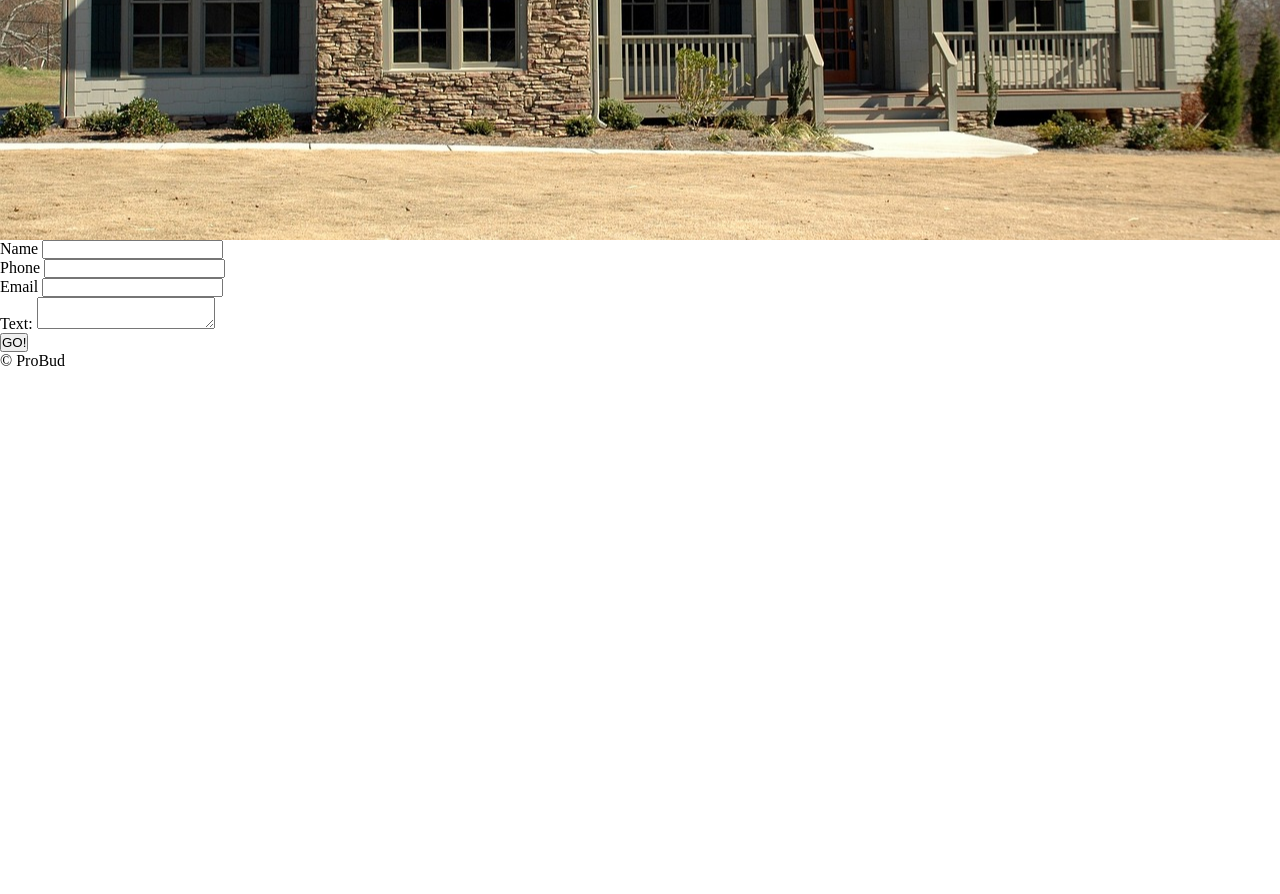
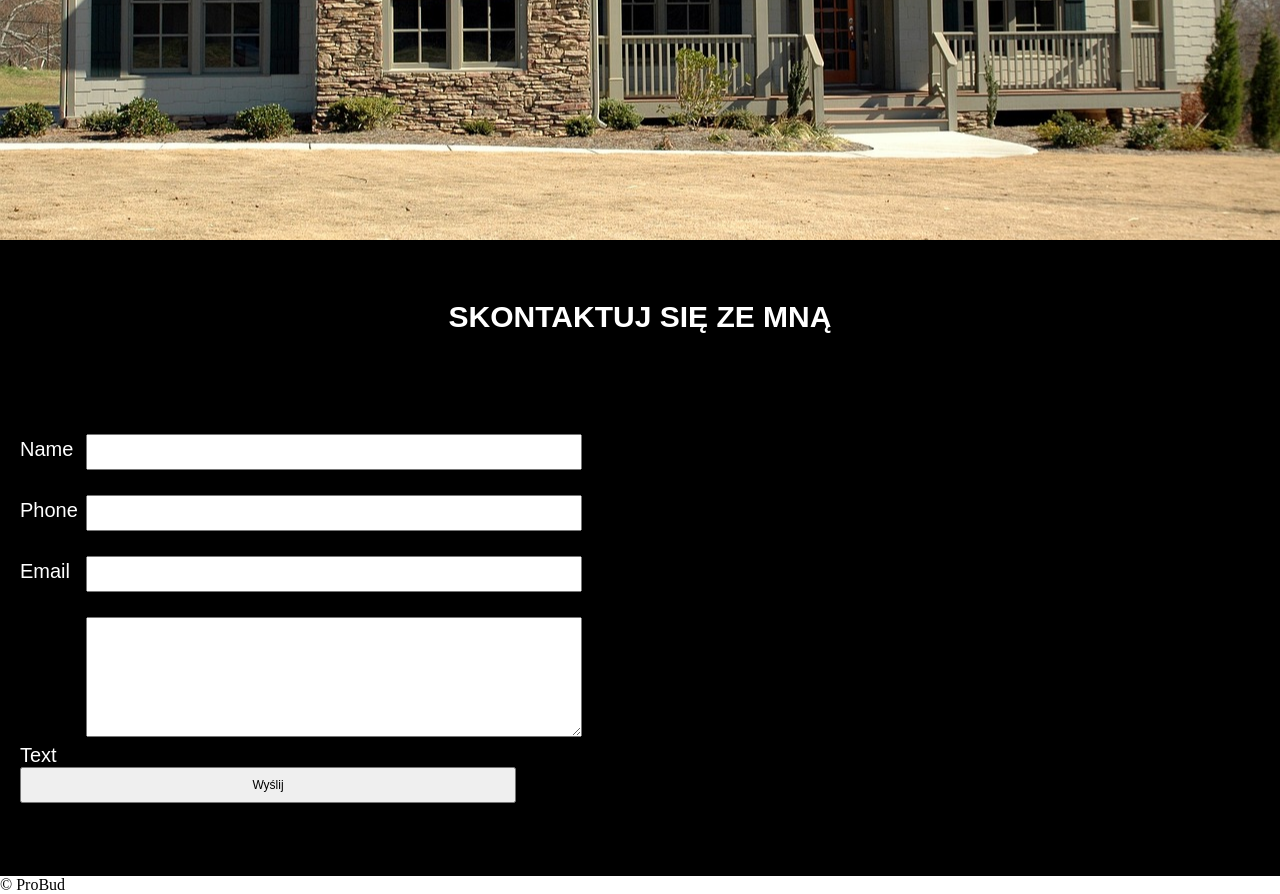
Before and after one commit to Sanczo369/simple_website, a Flask app: page / in a window 1280 px wide. Shown: the part 560-1454 px from the top of the page. Before the commit the page ends 926 px from the top, so only its background shows below. Run offline with Flask 3, Linux system fonts and the light colour scheme.

Commit message:
Dodanie danych kontaktowych i css sekcji contact

```diff
--- a/static/css/style.css
+++ b/static/css/style.css
@@ -3,6 +3,11 @@
     padding:0;
     box-sizing: border-box;
 }
+.clearfix::after {
+    content: "";
+    display: block;
+    clear: both;
+  }
 nav{
     height: 128px;
     background: red;
@@ -17,3 +22,47 @@ header{
     display: flex;
     justify-content: center;
 }
+
+
+
+/* sekcja contact */
+
+.contact {
+    background-color: #000;
+    padding: 30px 20px;
+  }
+
+  .contact h1{
+    font-family: 'Saira Condensed', sans-serif;
+    font-size: 30px;
+    text-transform: uppercase;
+    margin-bottom: 15px;
+    color: white;
+    text-align: center;
+    margin-bottom: 100px;
+    margin-top: 30px;
+  }
+  .contact label{
+    font-family: 'Saira Condensed', sans-serif;
+    display: inline-block;
+    font-size: 20px;
+    width: 5%;
+    color: white;
+  }
+
+  .contact input,
+  .contact textarea {
+    width: 40%;
+    margin-bottom: 25px;
+    font-family: saira, sans-serif;
+    font-size: 12px;
+    padding: 5px;
+  }
+
+  .contact input {
+    height: 36px;
+  }
+
+  .contact textarea {
+    height: 120px
+  }
--- a/templates/index.html
+++ b/templates/index.html
@@ -39,14 +39,25 @@
   <section class="portfolio"></section>
   <section class="team"></section>
   <section class="contact">
-    <form>
+    <h1>Skontaktuj się ze mną</h1>
+    <form class="contactform">
       {{form.csrf_token}}
       {{form.name.label}} {{form.name}} <br>
       {{form.phone.label}} {{form.phone}} <br>
       {{form.email.label}} {{form.email}} <br>
-      {{form.text.label}}: {{form.text}}<br>
-      <input type="submit" value="GO!">
-  </form>
+      {{form.text.label}} {{form.text}}<br>
+      <input type="submit" value="Wyślij">
+    </form>
+    <div class="contactdetails">
+      <ul class="menu">
+        <li>Telefon</li>
+        <li>E-Mail</li>
+        <li>FaceBook</li>
+        <li>Address</li>
+      </ul>
+    </div>
+    </div>
+
   </section>
   <footer>&copy; ProBud</footer>
 </div>
```
